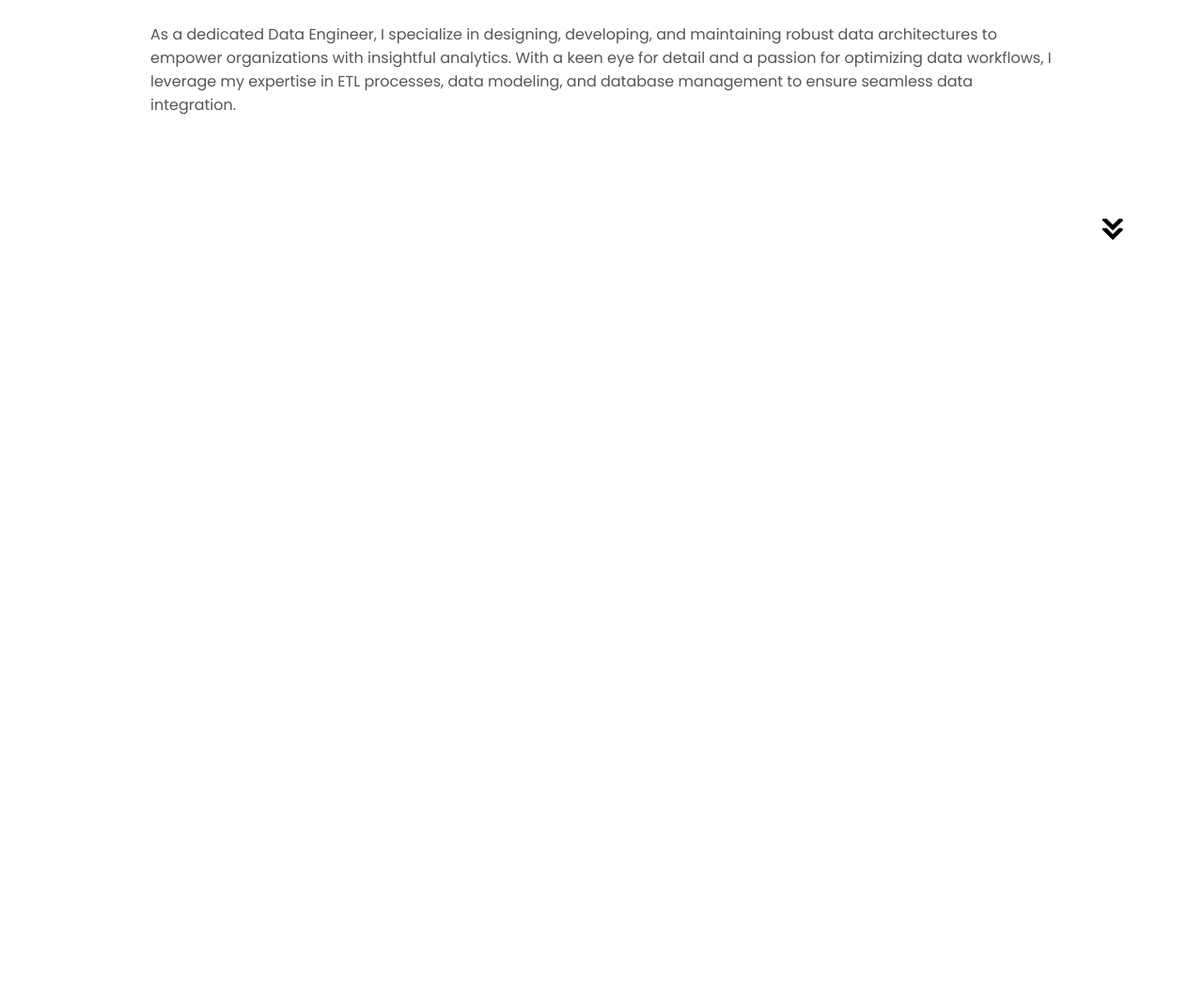
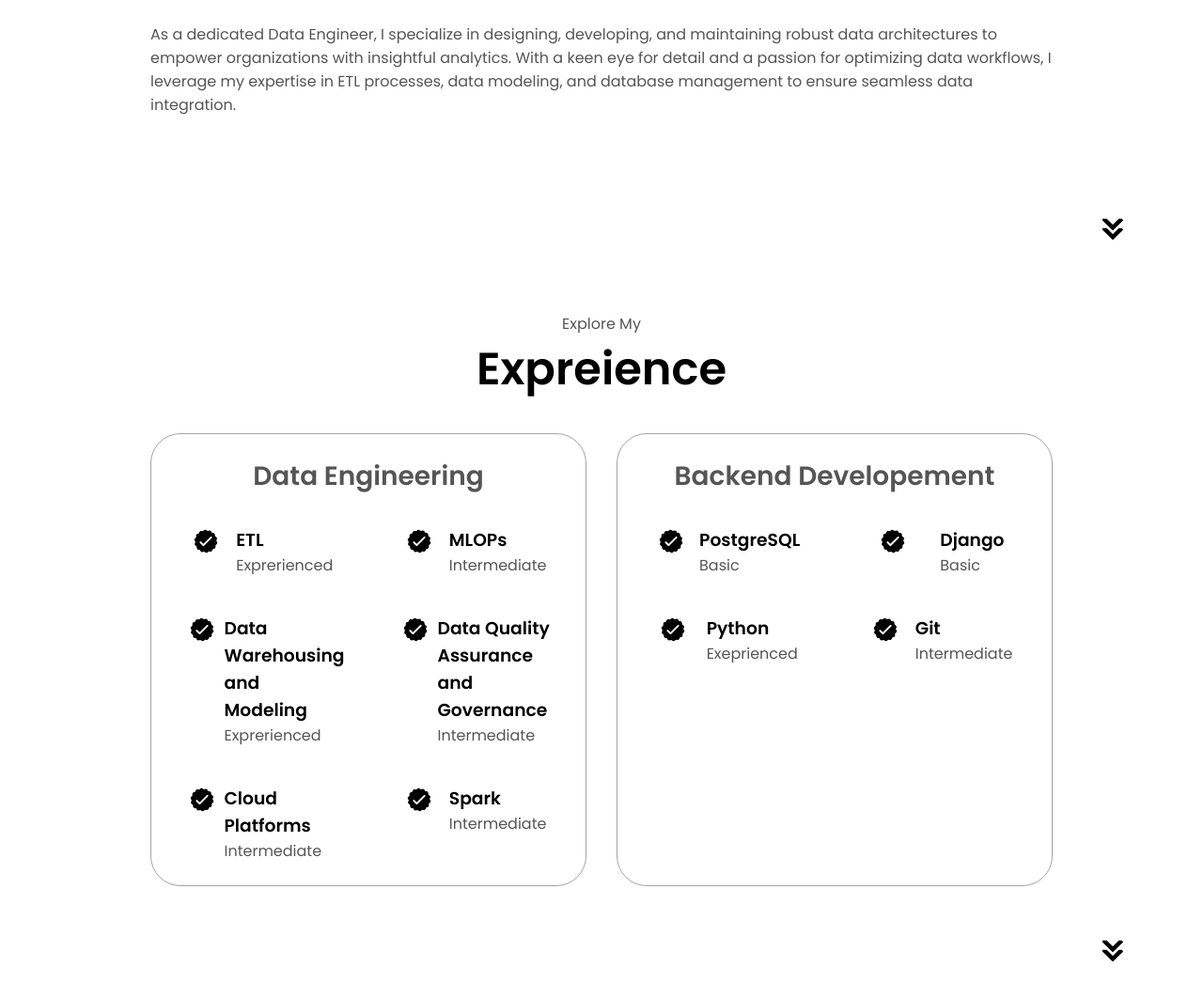
Before and after one commit to tibarekb/personal_portfolio, a plain HTML site: page index.html in a window 1280 px wide. Shown: the part 1244-2306 px from the top of the page at 94% size. Before the commit the page ends 1544 px from the top, so only its background shows below. Drawn offline with Linux system fonts and the light colour scheme.

Commit message:
Experience section
added experiences and level of experience

```diff
--- a/index.html
+++ b/index.html
@@ -15,7 +15,7 @@
         <div>
             <ul class="nav-links">
                 <li><a href="#about">About</a></li>
-                <li><a href="#experience">Exeprience</a></li>
+                <li><a href="#experience">Experience</a></li>
                 <li><a href="#projects">Projects</a></li>
                 <li><a href="#contacts">Contacts</a></li>
             </ul>
@@ -91,9 +91,102 @@
             </div>
         </div>
     </div>
-    <img src="./assets/arrow.png" alt="Arrow icon" class="icon arrow" onclick="location.href='./ #experience'">
+    <img src="./assets/arrow.png" alt="Arrow icon" class="icon arrow" onclick="location.href='./#experience'">
 
+    </section>
+
+    <section id="experience">
+        <p class="section__text__p1">Explore My</p>
+        <h1 class="title">Expreience</h1>
+        <div class="experience-details-container">
+            <div class="about-containers">
+                <div class="details-container">
+                    <h2 class="experience-sub-title"> Data Engineering </h2>
+                    <div class="article-container">
+                        <article>
+                            <img src="assets/checkmark.png" alt="experience-icon" class="icon">
+                            <div>
+                                <h3>ETL</h3>
+                                <p>Exprerienced</p>
+                            </div>
+                        </article>
+                        <article>
+                            <img src="assets/checkmark.png" alt="experience-icon" class="icon">
+                            <div>
+                                <h3>MLOPs</h3>
+                                <p>Intermediate</p>
+                            </div>
+                        </article>
+                        <article>
+                            <img src="assets/checkmark.png" alt="experience-icon" class="icon">
+                            <div>
+                                <h3>Data Warehousing and Modeling</h3>
+                                <p>Exprerienced</p>
+                            </div>
+                        </article>
+                        <article>
+                            <img src="assets/checkmark.png" alt="experience-icon" class="icon">
+                            <div>
+                                <h3>Data Quality Assurance and Governance</h3>
+                                <p>Intermediate</p>
+                            </div>
+                        </article>
+                        <article>
+                            <img src="assets/checkmark.png" alt="experience-icon" class="icon">
+                            <div>
+                                <h3>Cloud Platforms </h3>
+                                <p>Intermediate</p>
+                            </div>
+                        </article>
+                        <article>
+                            <img src="assets/checkmark.png" alt="experience-icon" class="icon">
+                            <div>
+                                <h3>Spark</h3>
+                                <p>Intermediate</p>
+                            </div>
+                        </article>
+                    </div>
+                </div>
+                <div class="details-container">
+                    <h2 class="experience-sub-title"> Backend Developement </h2>
+                    <div class="article-container">
+                        <article>
+                            <img src="assets/checkmark.png" alt="experience-icon" class="icon">
+                            <div>
+                                <h3>PostgreSQL</h3>
+                                <p>Basic</p>
+                            </div>
+                        </article>
+                        <article>
+                            <img src="assets/checkmark.png" alt="experience-icon" class="icon">
+                            <div>
+                                <h3>Django</h3>
+                                <p>Basic</p>
+                            </div>
+                        </article>
+                        <article>
+                            <img src="assets/checkmark.png" alt="experience-icon" class="icon">
+                            <div>
+                                <h3>Python</h3>
+                                <p>Exeprienced</p>
+                            </div>
+                        </article>
+                        <article>
+                            <img src="assets/checkmark.png" alt="experience-icon" class="icon">
+                            <div>
+                                <h3>Git</h3>
+                                <p>Intermediate</p>
+                            </div>
+                        </article>
+
+                </div>
+                </div>
+                </div>
+                </div>
+                <img src="./assets/arrow.png" alt="Arrow icon" class="icon arrow" onclick="location.href='./#projects'">
 </section>
+
+
 
    <script src="script.js"></script>
 </body>
--- a/style.css
+++ b/style.css
@@ -307,3 +307,41 @@ section {
     width: 400;
     margin: auto 0;
 }
+/* EXEPRIENCE SECTION */
+
+#experience {
+    position: relative;
+}
+
+.experience-sub-title {
+    color: rgb(85, 85, 85);
+    font-weight: 600;
+    font-size: 1.75rem;
+    margin-bottom: 2rem;
+}
+
+.experience-details-container {
+    display: flex;
+    justify-content: center;
+    flex-direction: column;
+}
+
+.article-container {
+    display: flex;
+    text-align: initial;
+    flex-wrap: wrap;
+    flex-direction: row;
+    gap: 2.5rem;
+    justify-content: space-around;
+}
+
+article {
+    display: flex;
+    width: 10rem;
+    justify-content: space-around;
+    gap: 0.5rem;
+}
+
+article .icon {
+    cursor: default;
+}
```
